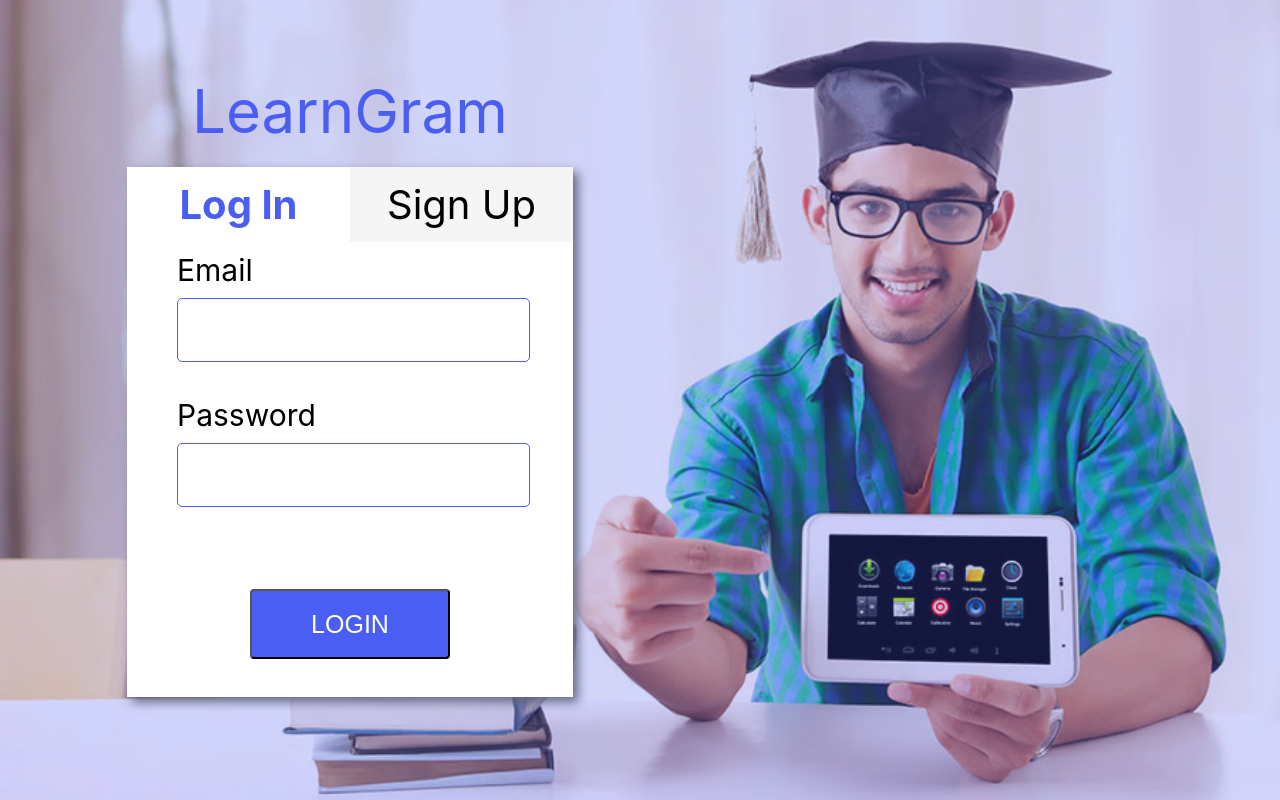
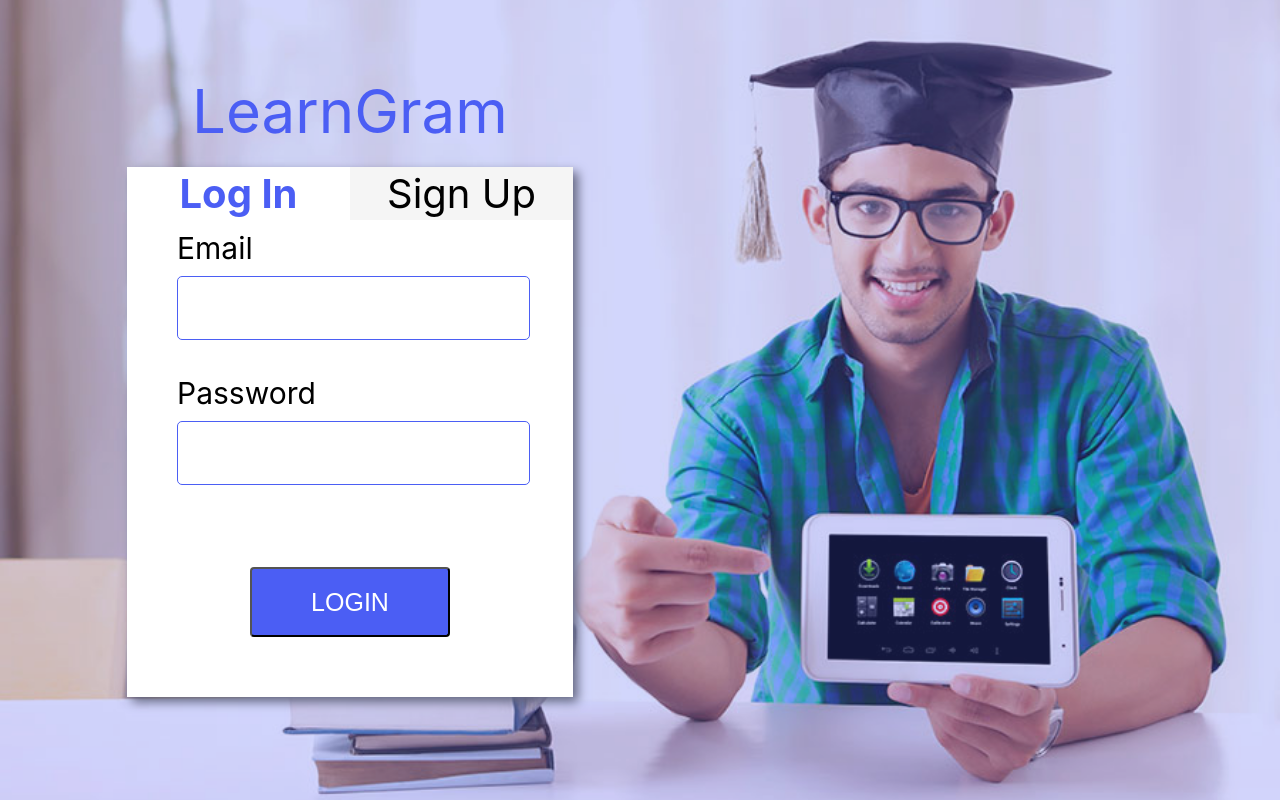
Before and after one commit to jehuamanna/learngram-fe, a React (Create React App) app: page /login in a window 1280 px wide. Built offline with nearby package versions, Linux system fonts and the light colour scheme.

Commit message:
ui fixes

```diff
--- a/src/pages/signup-login/styled-components.js
+++ b/src/pages/signup-login/styled-components.js
@@ -33,8 +33,12 @@ export const Container = styled.div`
   align-items: center;
   transform: translate(0px, 75px);
   width: 500px;
+  @media(max-width: 501px){
+    width: 100%;
+  }
   @media(min-width: 1025px){
     transform: translate(100px, 75px);
+    width: 500px;
   }
 `;
 
@@ -48,16 +52,20 @@ export const CompanyName= styled.p`
 
 export const TabContainer = styled.div`
   display: flex;
+  height: 75px;
+  font-size: 40px;
+  @media(max-width: 501px){
+    font-size: 24px;
+    height: 50px;
+  }
 `;
 
 export const TabHeader = styled.div`
   width: 50%;
-  height: 75px;
   background-color: ${({ active }) => active ? "white" : "#efefef9e"};
   display: flex;
   justify-content: center;
   align-items: center;
-  font-size: 40px;
   color: ${({ active }) => active ? theme.background : "black"};
   font-weight: ${({ active }) => active ? "bold" : "normal"};
   cursor: pointer;
@@ -69,6 +77,9 @@ export const LoginContainer = styled.div`
   display: flex;
   flex-direction: column;
   align-items: flex-start;
+  @media(max-width: 501px){
+    padding: 0px 20px;
+  }
 `;
 
 export const InputTitle = styled.p`
@@ -109,6 +120,9 @@ export const SignupContainer = styled.div`
   display: flex;
   flex-direction: column;
   align-items: flex-start;
+  @media(max-width: 501px){
+    padding: 0px 20px;
+  }
 `;
 
 export const ErrorMessage = styled.div`
```
